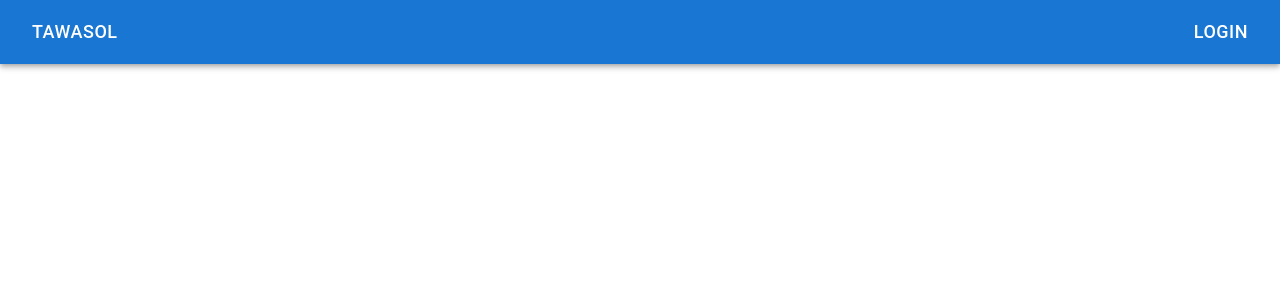
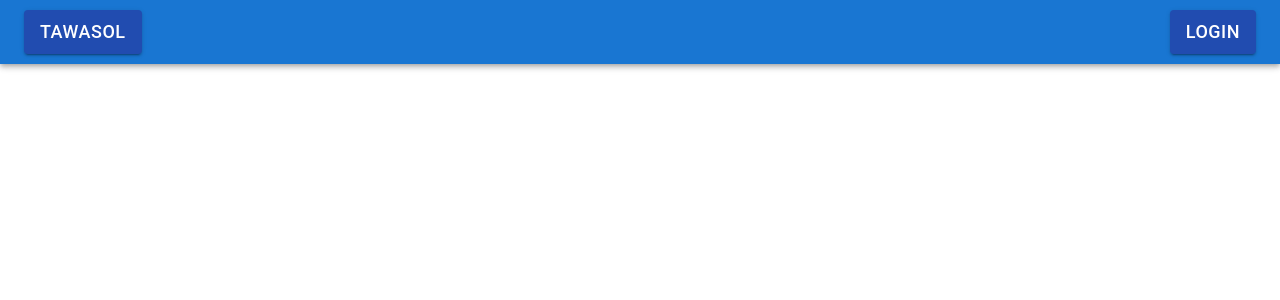
Before and after one commit to omaralsaleh2004/Tawasol, a React (Vite) app in the folder frontend/: page / in a window 1280 px wide. Shown: the top 300 px of the page. Built offline with nearby package versions, Linux system fonts and the light colour scheme.

Commit message:
updated navbar logic

```diff
--- a/frontend/src/components/Navbar.tsx
+++ b/frontend/src/components/Navbar.tsx
@@ -2,8 +2,18 @@ import AppBar from "@mui/material/AppBar";
 import Box from "@mui/material/Box";
 import Toolbar from "@mui/material/Toolbar";
 import Button from "@mui/material/Button";
+import { useNavigate } from "react-router-dom";
 
 export default function Navbar() {
+  const navigate = useNavigate();
+
+  const handleLogin = () => {
+    navigate("/login");
+  };
+
+  const handleHomePage = () => {
+    navigate("/");
+  };
   return (
     <Box sx={{ flexGrow: 1 }}>
       <AppBar position="static">
@@ -14,10 +24,19 @@ export default function Navbar() {
             alignItems: "center",
           }}
         >
-          <Button color="inherit" sx={{ fontSize: "18px" }}>
+          <Button
+            variant="contained"
+            sx={{ backgroundColor: "#214cb0", fontSize: "18px" }}
+            onClick={handleHomePage}
+          >
             Tawasol
           </Button>
-          <Button color="inherit" sx={{ fontSize: "18px" }}>
+          <Button
+            color="primary"
+            variant="contained"
+            sx={{ backgroundColor: "#214cb0", fontSize: "18px" }}
+            onClick={handleLogin}
+          >
             Login
           </Button>
         </Toolbar>
```
